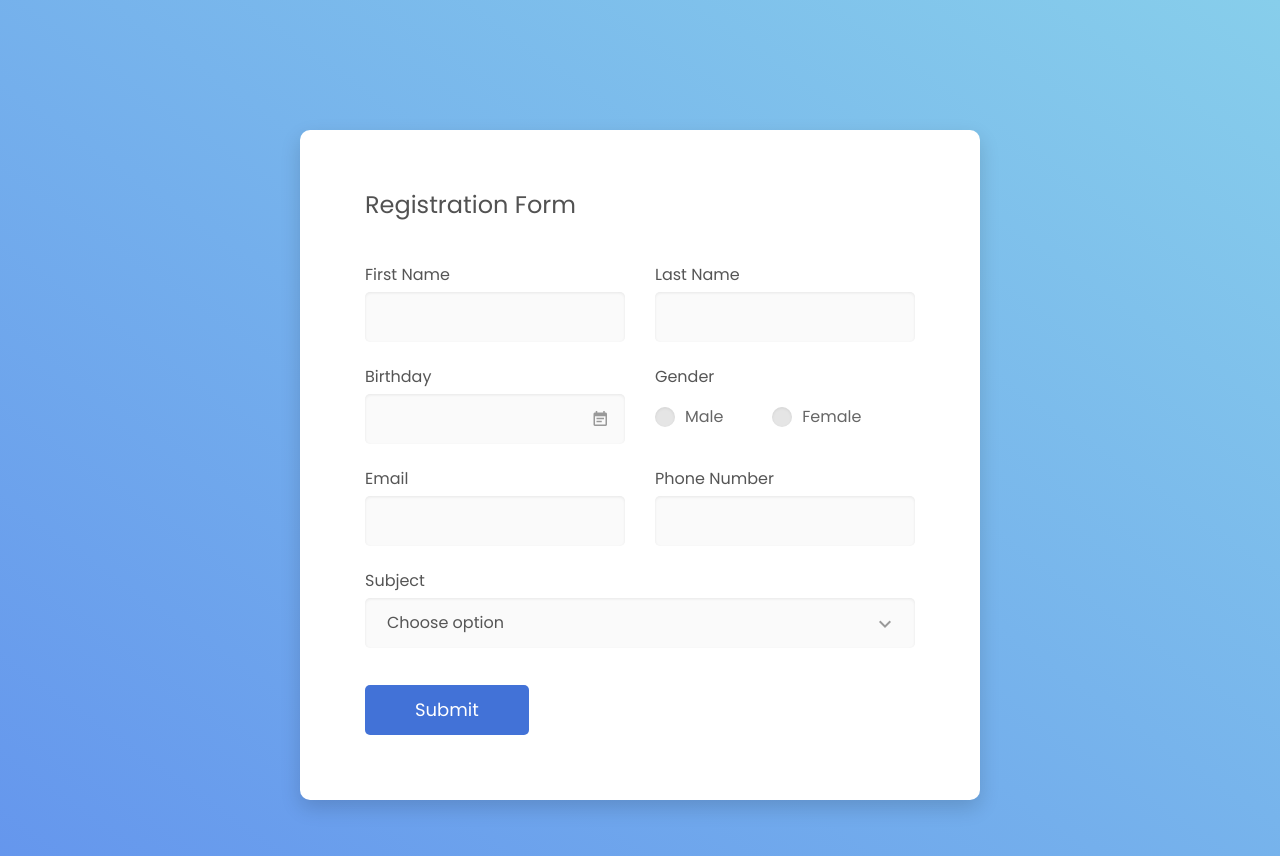
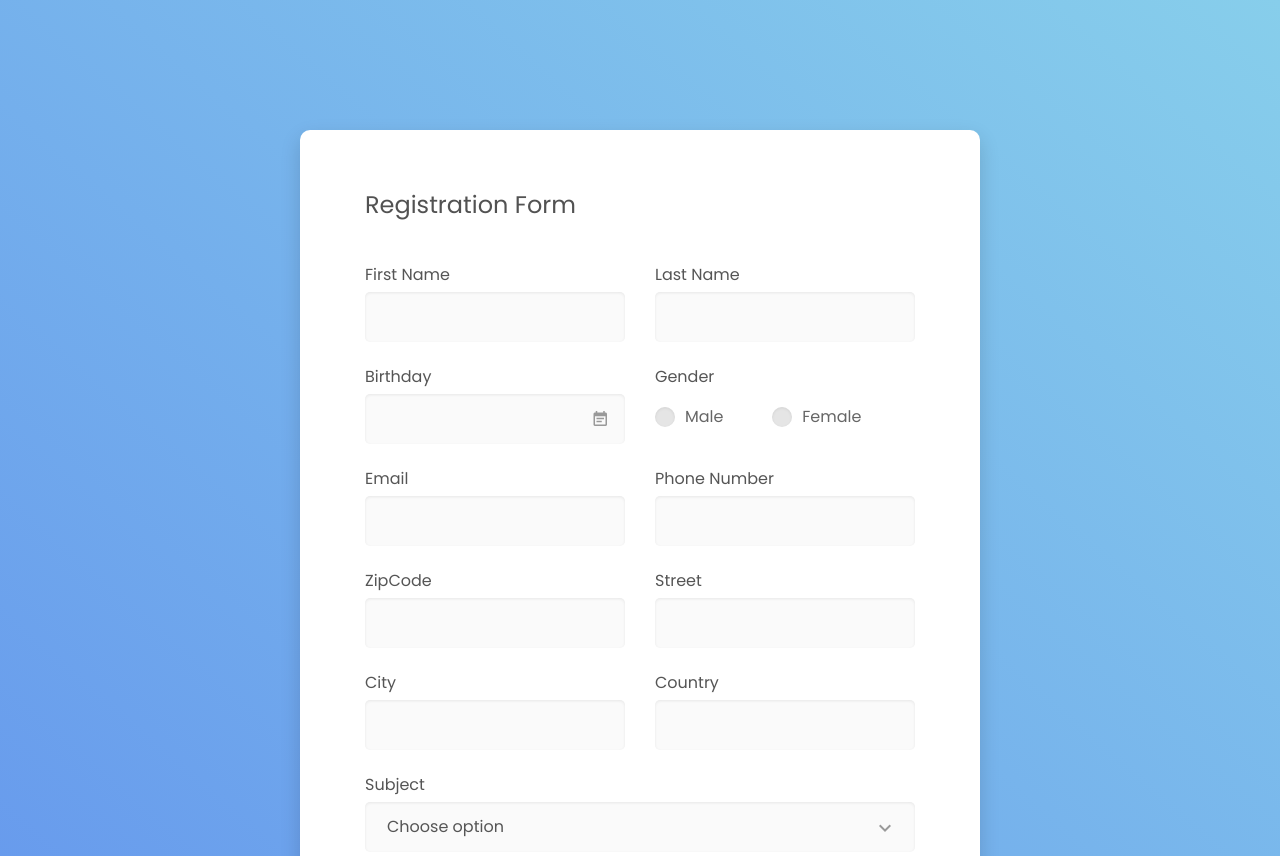
Before and after one commit to Albesag/CareMed, a plain HTML site: page signup.html in a window 1280 px wide. Shown: the top 856 px of the page. Drawn offline with Linux system fonts and the light colour scheme.

Commit message:
Care,Med

```diff
--- a/signup.html
+++ b/signup.html
@@ -84,6 +84,35 @@
                                 </div>
                             </div>
                         </div>
+                        <div class="row row-space">
+                            <div class="col-2">
+                                <div class="input-group">
+                                    <label class="label">ZipCode</label>
+                                    <input class="input--style-4" type="email" name="email">
+                                </div>
+                            </div>
+                            <div class="col-2">
+                                <div class="input-group">
+                                    <label class="label">Street</label>
+                                    <input class="input--style-4" type="text" name="phone">
+                                </div>
+                            </div>
+                        </div>
+                        <div class="row row-space">
+                            <div class="col-2">
+                                <div class="input-group">
+                                    <label class="label">City</label>
+                                    <input class="input--style-4" type="email" name="email">
+                                </div>
+                            </div>
+                            <div class="col-2">
+                                <div class="input-group">
+                                    <label class="label">Country</label>
+                                    <input class="input--style-4" type="text" name="phone">
+                                </div>
+                            </div>
+                        </div>
+
                         <div class="input-group">
                             <label class="label">Subject</label>
                             <div class="rs-select2 js-select-simple select--no-search">
@@ -91,7 +120,7 @@
                                     <option disabled="disabled" selected="selected">Choose option</option>
                                     <option>Administrator</option>
                                     <option>Doctor</option>
-                                    <option>Nurse</option>
+                                    <option>Patient</option>
                                 </select>
                                 <div class="select-dropdown"></div>
                             </div>
```
Also changed, not shown: index.html (+1 -1 lines).
